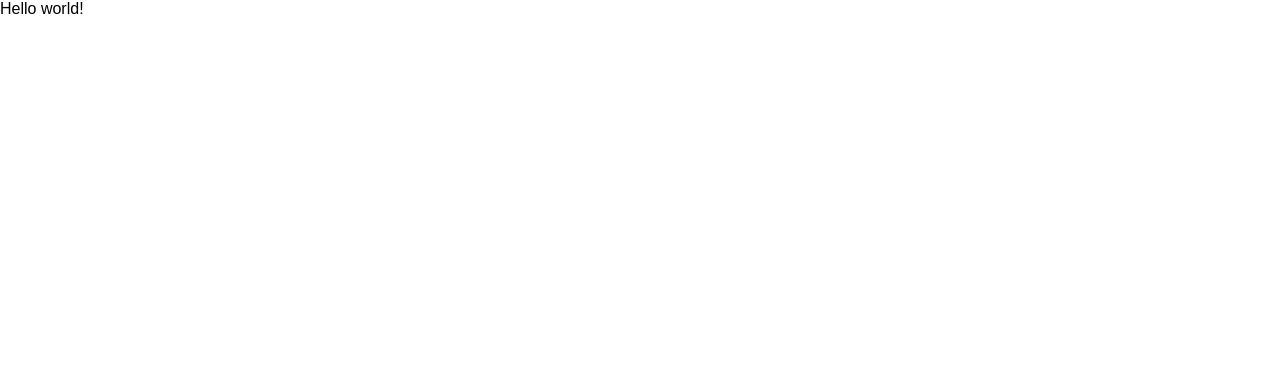
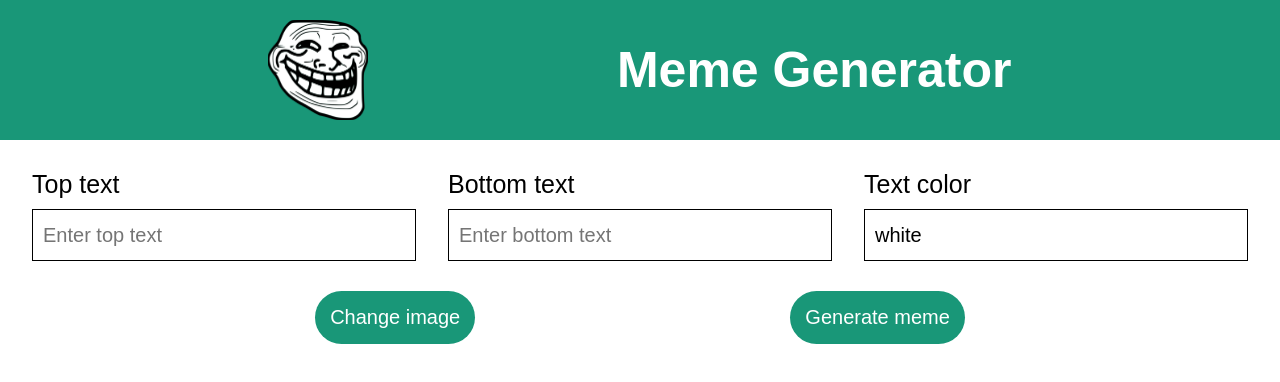
Before and after one commit to TomasSciuka/ac-workshop-template, a React (Create React App) app: page / in a window 1280 px wide. Shown: the top 382 px of the page. Built offline with nearby package versions, Linux system fonts and the light colour scheme; no server answers; a web font is replaced by a local one.

Commit message:
initial commit

```diff
--- a/src/App.js
+++ b/src/App.js
@@ -1,7 +1,15 @@
 import "./styles.css";
-
+import Input from "./components/Input";
+import Button from "./components/Button";
+import Header from "./components/Header/Header";
+import MemeGenerator from "./containers/MemeGenerator/MemeGenerator";
 const App = () => {
-  return <div>Hello world!</div>;
+  return (
+    <div>
+      <Header> </Header>
+      <MemeGenerator> </MemeGenerator>
+    </div>
+  );
 };
 
 export default App;
--- /dev/null
+++ b/src/components/Button.css
@@ -0,0 +1,15 @@
+button {
+  font-size: 20px;
+  border-radius: 30px;
+  padding: 15px;
+  border: none;
+  background-color: rgb(25, 151, 120);
+  color: #fff;
+  cursor: pointer;
+  opacity: 1;
+  transition: opacity 0.2s ease-in;
+}
+
+button:hover {
+  opacity: 0.7;
+}
--- /dev/null
+++ b/src/components/Button.js
@@ -0,0 +1,10 @@
+import React from "react";
+import "./Button.css";
+
+const Button = ({ onClick, buttonText }) => (
+  <button type="button" onClick={onClick}>
+    {buttonText}
+  </button>
+);
+
+export default Button;
--- /dev/null
+++ b/src/components/Header/Header.css
@@ -0,0 +1,18 @@
+header {
+  align-items: center;
+  justify-content: space-evenly;
+  padding: 20px;
+  display: flex;
+  background-color: rgb(25, 151, 120);
+}
+
+img {
+  width: 100px;
+  height: 100px;
+}
+
+.page-title {
+  margin: 0;
+  font-size: 50px;
+  color: #ffffff;
+}
--- /dev/null
+++ b/src/components/Header/Header.js
@@ -0,0 +1,12 @@
+import React from "react";
+import "./Header.css";
+import headerImg from "../../static/Trollface (1).png";
+const Header = () => {
+  return (
+    <header>
+      <img src={headerImg} alt="Problem?" />
+      <h1 className="page-title">Meme Generator</h1>
+    </header>
+  );
+};
+export default Header;
--- /dev/null
+++ b/src/components/Input.css
@@ -0,0 +1,25 @@
+.input-wrapper {
+  display: flex;
+  flex-direction: column;
+  width: 30%;
+}
+
+.input-label {
+  font-size: 25px;
+  margin-bottom: 10px;
+}
+
+.text-input {
+  border: 1px solid #000;
+  height: 30px;
+  font-size: 20px;
+  padding: 10px;
+}
+
+.text-input:focus {
+  border-color: rgb(25, 151, 120);
+}
+
+.text-input:focus-visible {
+  outline: none;
+}
--- /dev/null
+++ b/src/components/Input.js
@@ -0,0 +1,19 @@
+import React from "react";
+import "./Input.css";
+
+const Input = ({ name, value, label, onChange, placeholder }) => {
+  return (
+    <div className="input-wrapper">
+      <label className="input-label"> {label} </label>
+      <input
+        className="text-input"
+        name={name}
+        value={value}
+        onChange={(event) => onChange(event.target.value)}
+        placeholder={placeholder}
+      />
+    </div>
+  );
+};
+
+export default Input;
--- /dev/null
+++ b/src/containers/MemeGenerator/MemeGenerator.css
@@ -0,0 +1,50 @@
+.text-input-container {
+  display: flex;
+  width: 100%;
+  justify-content: space-evenly;
+  margin-top: 30px;
+}
+
+.button-container {
+  width: 100%;
+  margin-top: 30px;
+  display: flex;
+  justify-content: space-evenly;
+}
+
+.meme-image-container {
+  display: flex;
+  width: 100%;
+  justify-content: center;
+  margin: 20px 0;
+}
+
+.meme-image-wrapper {
+  position: relative;
+  display: flex;
+  justify-content: center;
+}
+
+.meme-image {
+  width: 500px;
+  height: 500px;
+}
+
+.meme-text {
+  position: absolute;
+  width: 80%;
+  color: #fff;
+  font-size: 40px;
+  margin: 0;
+  text-transform: uppercase;
+  text-align: center;
+  -webkit-text-stroke: 0.3px black;
+}
+
+.meme-top-text {
+  top: 20px;
+}
+
+.meme-bottom-text {
+  bottom: 20px;
+}
--- /dev/null
+++ b/src/containers/MemeGenerator/MemeGenerator.js
@@ -0,0 +1,70 @@
+import React, { useState, useEffect } from "react";
+import { drawImage } from "./utility";
+import Input from "../../components/Input";
+import Button from "../../components/Button";
+import "./MemeGenerator.css";
+
+const MemeGenerator = () => {
+  const [topText, setTopText] = useState("");
+  const [bottomText, setBottomText] = useState("");
+  const [memeList, setMemeList] = useState([]);
+  const [memeImage, setMemeImage] = useState("");
+  const [colorCode, setColorCode] = useState("white");
+  useEffect(() => {
+    fetch("https://api.imgflip.com/get_memes")
+      .then((response) => response.json())
+      .then((response) => {
+        const { memes } = response.data;
+        setMemeList(memes);
+        setMemeImage(memes[4].url);
+        drawImage("meme", memes[4].url, colorCode);
+      });
+  }, []);
+  const handleImageChange = (event) => {
+    event.preventDefault();
+    const randNum = Math.floor(Math.random() * memeList.length);
+    const randMemeImg = memeList[randNum].url;
+    setMemeImage(randMemeImg);
+    drawImage("meme", randMemeImg, colorCode, topText, bottomText);
+  };
+  const handleGenerateMeme = () => {
+    drawImage("meme", memeImage, colorCode, topText, bottomText);
+  };
+  return (
+    <div>
+      <div className="text-input-container">
+        <Input
+          name="topText"
+          label="Top text"
+          placeholder="Enter top text"
+          onChange={setTopText}
+          value={topText}
+        />
+        <Input
+          name="bottomText"
+          label="Bottom text"
+          placeholder="Enter bottom text"
+          onChange={setBottomText}
+          value={bottomText}
+        />
+        <Input
+          name="colorCode"
+          label="Text color"
+          placeholder="Enter color or its code"
+          onChange={setColorCode}
+          value={colorCode}
+        />
+      </div>
+      <div className="button-container">
+        <Button buttonText="Change image" onClick={handleImageChange} />
+        <Button buttonText="Generate meme" onClick={handleGenerateMeme} />
+      </div>
+      <div className="meme-image-container">
+        <div className="meme-image-wrapper">
+          <canvas id="meme" width={500} height={500} />
+        </div>
+      </div>
+    </div>
+  );
+};
+export default MemeGenerator;
```
Also changed, not shown: src/static/Trollface (1).png (added).
